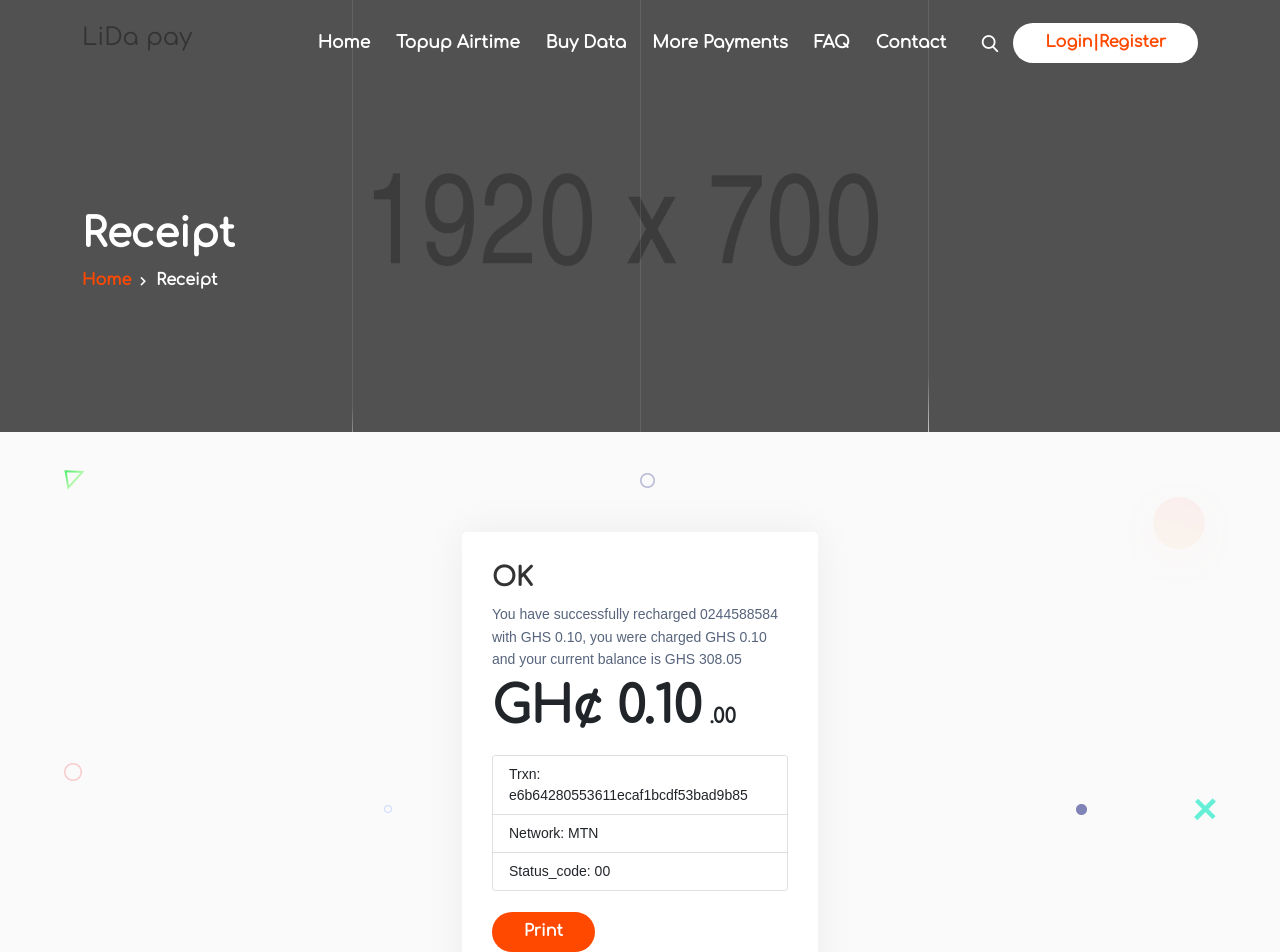
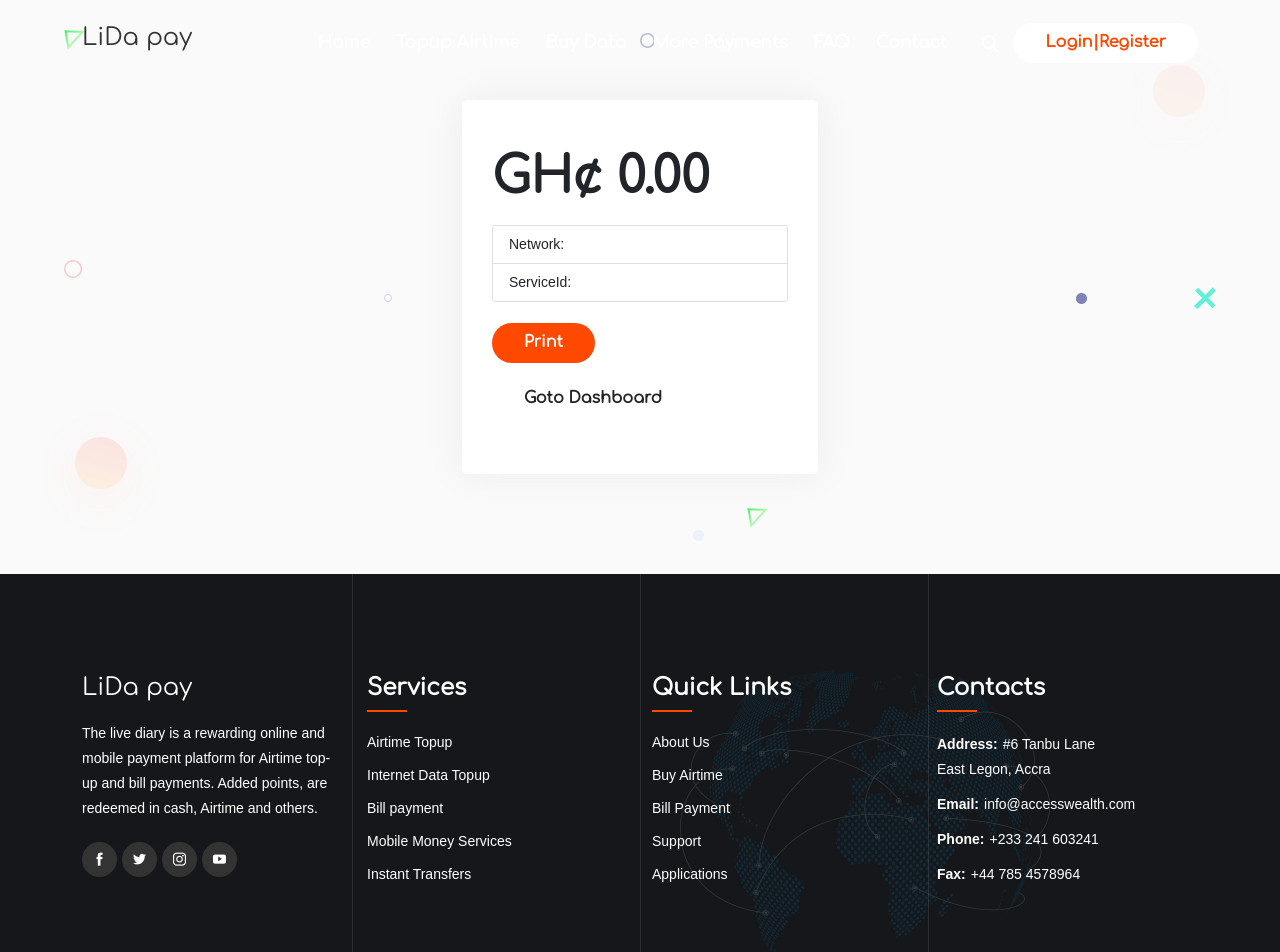
Before and after one commit to p2foundation/lida, an Angular app: page /receipt in a window 1280 px wide. Shown: the top 952 px of the page. Built offline with nearby package versions, Linux system fonts and the light colour scheme.

Commit message:
change production server to s3

```diff
--- a/package.json
+++ b/package.json
@@ -7,7 +7,8 @@
     "build": "ng build",
     "test": "ng test",
     "lint": "ng lint",
-    "e2e": "ng e2e"
+    "e2e": "ng e2e",
+    "aws-deploy": "aws s3 sync dist/lida-app/ s3://lidapp"
   },
   "private": true,
   "dependencies": {
--- a/src/app/app.module.ts
+++ b/src/app/app.module.ts
@@ -35,7 +35,7 @@ import { ReceiptComponent } from './components/pages/receipt/receipt.component';
 import { AirtimeTopupComponent } from './components/pages/airtime-topup/airtime-topup.component';
 import { BuyDataComponent } from './components/pages/buy-data/buy-data.component';
 
-// enableProdMode();
+enableProdMode();
 
 @NgModule({
   declarations: [
--- a/src/app/components/pages/machine-learning-two/machine-learning-two.component.html
+++ b/src/app/components/pages/machine-learning-two/machine-learning-two.component.html
@@ -37,16 +37,22 @@
 
                                 <div class="form-row">
                                     <div class="col">
-                                        <input type="text" class="form-control" formControlName="recipientNumber"
-                                            placeholder="Enter the 10 digit recipient number">
+                                        <input type="text"
+                                               class="form-control"
+                                               formControlName="recipientNumber"
+                                               placeholder="Enter the 10 digit recipient number">
                                     </div>
                                     <div class="col">
-                                        <input type="text" class="form-control" formControlName="description"
-                                            placeholder="Enter account description (eg Gift)">
+                                        <input type="text"
+                                               class="form-control"
+                                               formControlName="description"
+                                               placeholder="Description (eg Gift)">
                                     </div>
                                     <div class="col">
-                                        <input type="number" class="form-control" formControlName="amount"
-                                            placeholder="Minimum (1.0) & Maximum (50) Amount">
+                                        <input type="number"
+                                               class="form-control"
+                                               formControlName="amount"
+                                               placeholder="Minimum (1.0) & Maximum (50) Amount">
                                     </div>
                                 </div>
                                 <button type="submit" class="btn btn-primary btn-sm mt-2">Recharge</button>
--- a/src/app/components/pages/machine-learning-two/machine-learning-two.component.ts
+++ b/src/app/components/pages/machine-learning-two/machine-learning-two.component.ts
@@ -34,6 +34,8 @@ export class MachineLearningTwoComponent implements OnInit {
     "recipientNumber": "",
     "description": "",
     "amount": "",
+    redirectURL: "http://lidapp.s3-website.us-east-2.amazonaws.com/receipt",
+    customerEmail: "hanson.pepra@gmail.com"
   };
 
   public checkoutUrl = '';
--- a/src/app/components/pages/receipt/receipt.component.html
+++ b/src/app/components/pages/receipt/receipt.component.html
@@ -1,5 +1,5 @@
 <!-- Start Page Title Area -->
-<div class="page-title-area item-bg3">
+<!-- <div class="page-title-area item-bg3">
     <div class="container">
         <div class="page-title-content">
             <h2>Receipt</h2>
@@ -15,7 +15,7 @@
         <div class="line"></div>
         <div class="line"></div>
     </div>
-</div>
+</div> -->
 <!-- End Page Title Area -->
 
 <!-- Start Pricing Area -->
@@ -53,19 +53,20 @@
                         <p>{{airOkResponse.message}}</p>
                     </div>
                     <div class="price">
-                        GH¢ {{airOkResponse.balance_before - airOkResponse.balance_after| number : '1.2-2'}} <span>.00</span>
+                        GH¢ {{airOkResponse.balance_before - airOkResponse.balance_after| number : '1.2-2'}} <span></span>
                     </div>
                     <div class="card">
                         <ul class="list-group list-group-flush">
-                            <li class="list-group-item">Trxn: {{airOkResponse.trxn }}</li>
                             <li class="list-group-item">Network: {{airOkResponse.network}}</li>
-                            <li class="list-group-item">Status_code: {{ airOkResponse.status_code }}</li>
+                            <li class="list-group-item">ServiceId: {{airOkResponse.trxn }}</li>
+                            <!-- <li class="list-group-item">TransId: {{ airOkResponse.local_trxn_code }}</li> -->
+
                         </ul>
                     </div><br>
 
                     <div class="buy-btn">
                         <a (click)="OnPrint()" class="btn btn-primary">Print</a>
-                        <a routerLink="/dashboard" class="btn mt-3">Goto Dashboard</a>
+                        <a (click)="goToDashboard()" class="btn mt-3">Goto Dashboard</a>
                     </div>
                 </div>
             </div>
--- a/src/app/components/pages/receipt/receipt.component.ts
+++ b/src/app/components/pages/receipt/receipt.component.ts
@@ -15,25 +15,26 @@ export class ReceiptComponent implements OnInit {
   public paramsObject: any = {};
   public topupValues: any = {};
   public airOkResponse: any = {
-    "status": "OK",
-    "message": "You have successfully recharged 0244588584 with GHS 0.10, you were charged GHS 0.10 and your current balance is GHS 308.05",
-    "trxn": "e6b64280553611ecaf1bcdf53bad9b85",
-    "status_code": "00",
-    'local-trxn-code': "7SRQNN120421",
-    "balance_before": "308.1472",
-    "balance_after": 308.0502,
-    "network": "MTN"
+    "status": "",
+    "message": "",
+    "trxn": "",
+    "status_code": "",
+    "local_trxn_code": "",
+    "balance_before": "",
+    "balance_after": '',
+    "network": ""
   }
+
   public payResponse: any = {
-    "status":"Access Denied",
-    "code":"040",
-    "reason":"You are not allowed to transact with MTN (Mtn)",
-    "r_switch":"MTN",
-    "subscriber_number":"0244588584",
-    "amount":"1",
-    "channel":"mobile",
-    "currency":"GHS",
-    "transaction_id":"861164120621"
+    "status": "Access Denied",
+    "code": "040",
+    "reason": "You are not allowed to transact with MTN (Mtn)",
+    "r_switch": "MTN",
+    "subscriber_number": "0244588584",
+    "amount": "1",
+    "channel": "mobile",
+    "currency": "GHS",
+    "transaction_id": "861164120621"
   }
 
   isLoading = true;
@@ -63,10 +64,10 @@ export class ReceiptComponent implements OnInit {
     console.log("tval from localstorage >>> ", tval);
     console.log("tval2 val from localstorage >>> ", tval2);
 
-    if(payValues.status == 'Approved' || payValues.code === '000'){
-      if(tval != null || tval != ''){
+    if (payValues.status == 'Approved' || payValues.code === '000') {
+      if (tval != null || tval != '') {
         this.creditCustomerAirtime(tval);
-      }else if(tval2 != null || tval2 != ''){
+      } else if (tval2 != null || tval2 != '') {
         this.creditCustomerAirtime(tval2);
       }
     } else {
@@ -80,6 +81,11 @@ export class ReceiptComponent implements OnInit {
     this.airtimeService.buyAirtimeTopup(formData)
       .subscribe(res => {
         console.log(`airtime credit response ==> ${JSON.stringify(res)}`);
+        this.airOkResponse.status = res.status;
+        this.airOkResponse.message = res.message;
+        this.airOkResponse.trxn = res.trxn;
+        this.airOkResponse.network = res.network;
+        // this.airOkResponse.local_trxn_code = res['local_trxn-code'];
         this.isLoading = false;
         this.router.navigate(['receipt']);
       }, (err) => {
@@ -94,6 +100,9 @@ export class ReceiptComponent implements OnInit {
     window.print();
   }
 
-
+  goToDashboard(): void {
+    window.localStorage.removeItem('tparams');
+    this.router.navigate(['dashboard']);
+  }
 
 }
```
Also changed, not shown: 3 other files (tests, documents, lock files or other folders).
